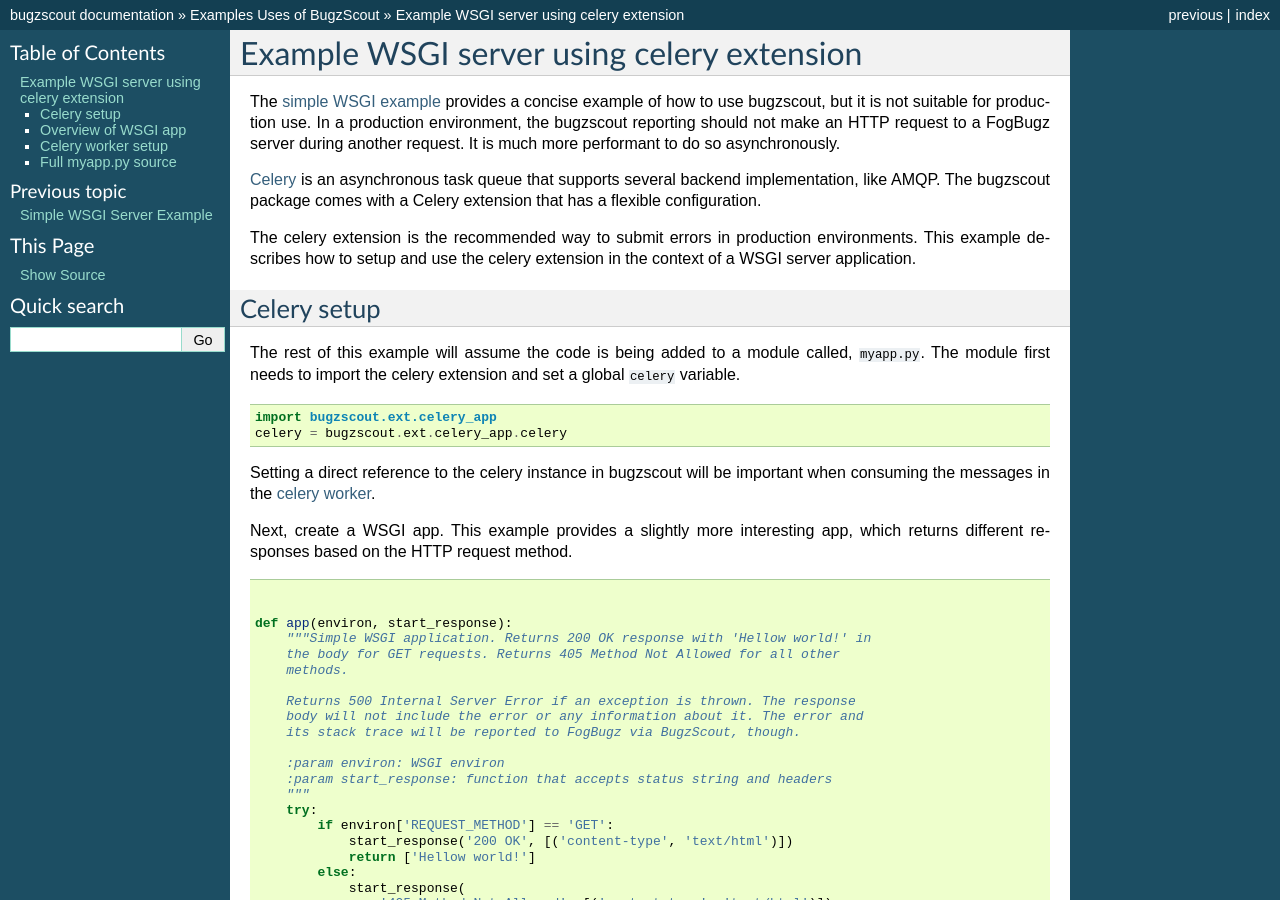
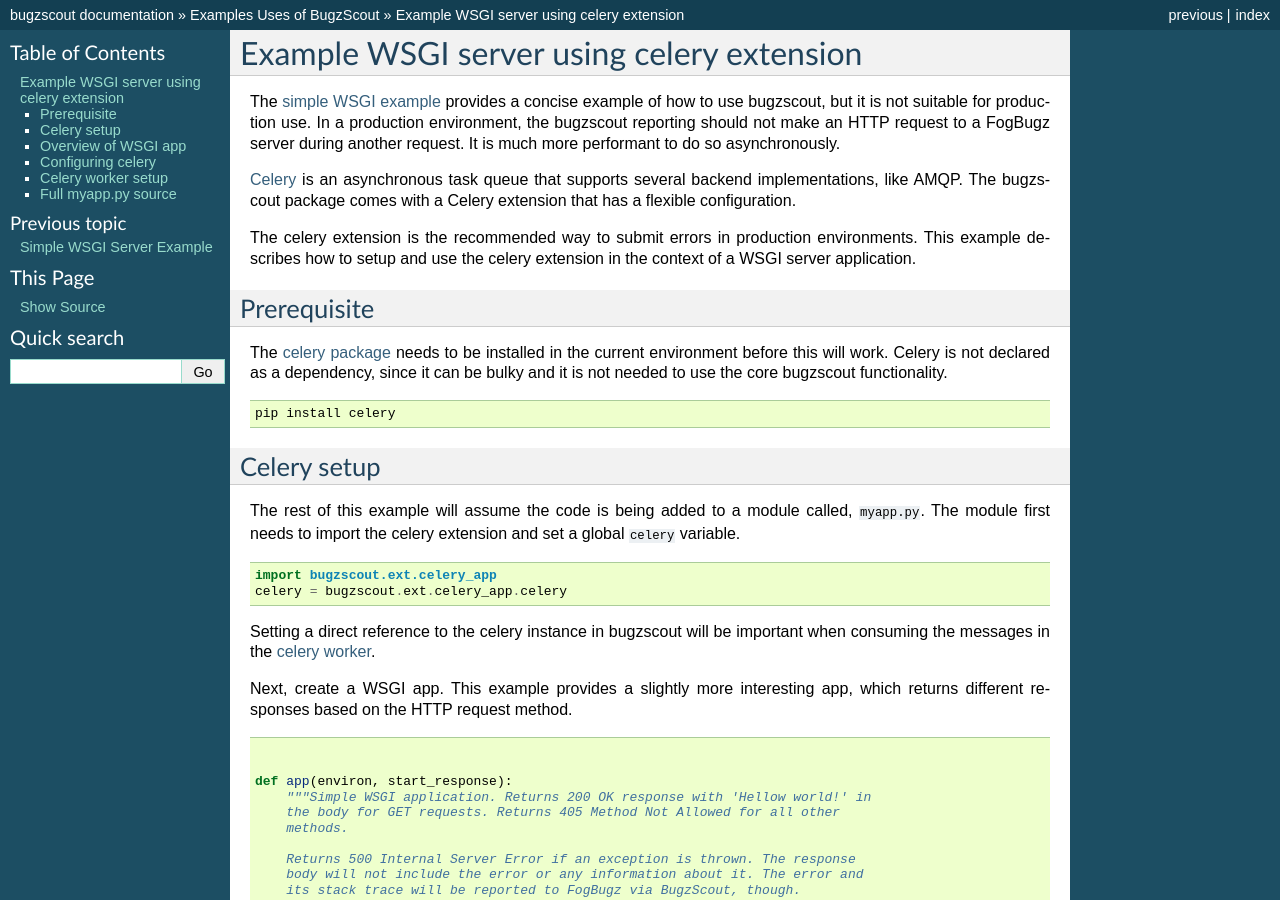
Before and after one commit to thomasvandoren/bugzscout-py, a Sphinx documentation site: the page built from doc/example/celery_wsgi.rst, in a window 1280 px wide and 900 px high. Built offline with Sphinx 7.4.7, drawn with Linux system fonts in a browser that asks for light colours; some of the changed text lies outside the part shown.

Commit message:
Update celery example with some more detail.

```diff
--- a/doc/example/celery_wsgi.rst
+++ b/doc/example/celery_wsgi.rst
@@ -8,12 +8,24 @@
 asynchronously.
 
 `Celery <http://celeryproject.org/>`_ is an asynchronous task queue that
-supports several backend implementation, like AMQP. The bugzscout package comes
-with a Celery extension that has a flexible configuration.
+supports several backend implementations, like AMQP. The bugzscout package
+comes with a Celery extension that has a flexible configuration.
 
 The celery extension is the recommended way to submit errors in production
 environments. This example describes how to setup and use the celery extension
 in the context of a WSGI server application.
+
+Prerequisite
+------------
+
+The `celery package <https://pypi.python.org/pypi/celery>`_ needs to be
+installed in the current environment before this will work. Celery is not
+declared as a dependency, since it can be bulky and it is not needed to use the
+core bugzscout functionality.
+
+.. code-block:: bash
+
+    pip install celery
 
 Celery setup
 ------------
@@ -76,6 +88,19 @@
 At this point, each error is creating a new celery task. There needs to be a
 celery worker present to consume those tasks.
 
+Configuring celery
+------------------
+
+The celery instance can be configured `as described in the celery docs
+<http://docs.celeryproject.org/en/latest/userguide/application.html#configuration>`_. For
+example, it can be configured to use a rabbitmq-server as a broker with:
+
+.. code-block:: python
+
+    celery.conf.update(
+        BROKER_URL='amqp://user:pass@rabbitmq-server:5672//'
+    )
+
 Celery worker setup
 -------------------
 
--- a/doc/example/simple_wsgi.rst
+++ b/doc/example/simple_wsgi.rst
@@ -17,7 +17,6 @@
 
 .. literalinclude:: src/simple_wsgi.py
     :end-before: import bugzscout
-    :linenos:
 
 To run this server:
 
@@ -39,7 +38,6 @@
 
 .. literalinclude:: src/simple_wsgi.py
     :start-after: paste.httpserver.serve
-    :linenos:
 
 The same ``__main__`` block from above can be used, substituting
 ``bugzscout_app`` for ``app``. When an error is thrown during a request, it
```
